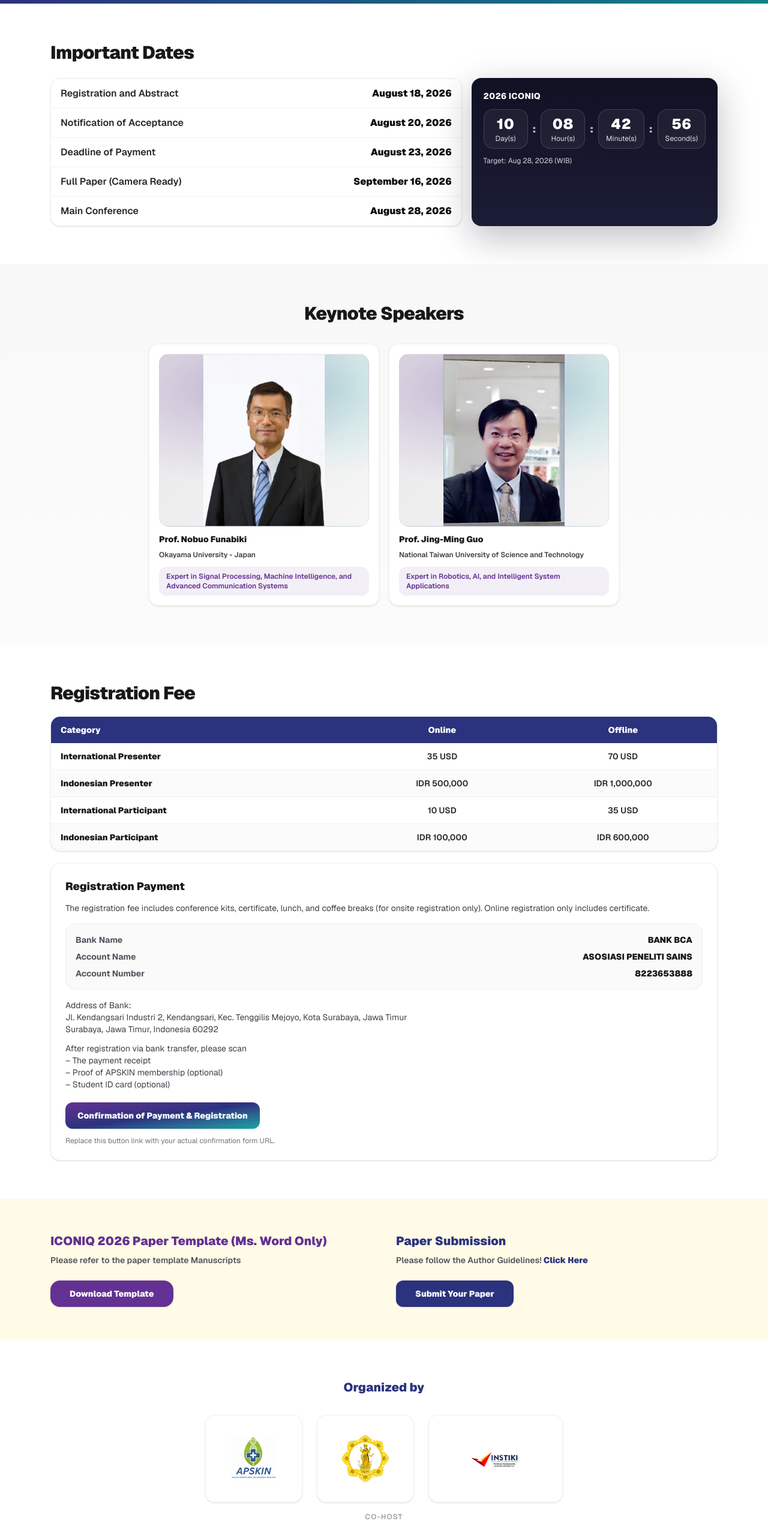
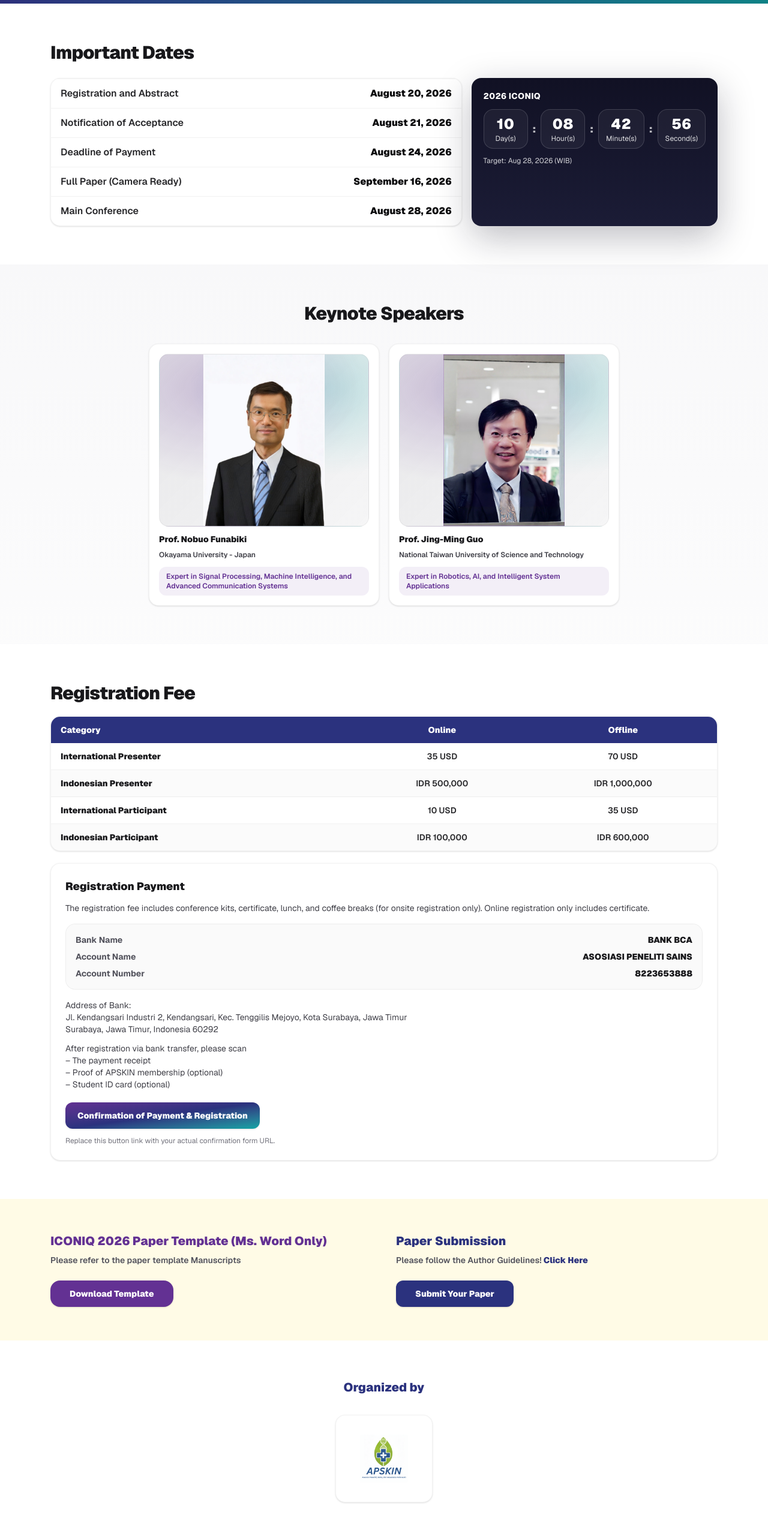
Before and after one commit to helloawuteam-maker/iconic2026, a Next.js app: page / in a window 1280 px wide. Shown: the part 2520-5086 px from the top of the page at 60% size. Built offline with nearby package versions, Linux system fonts and the light colour scheme.

Commit message:
update terbaru

```diff
--- a/app/author-information/page.tsx
+++ b/app/author-information/page.tsx
@@ -93,8 +93,8 @@ export default function AuthorInformationPage() {
           <h3 className="mt-5 text-sm font-black text-zinc-900">Guidelines</h3>
           <p className="mt-2 text-sm text-zinc-700">
             All papers must be submitted electronically through the submission system at{" "}
-            <a className="font-semibold text-[#2b327e] underline" href="https://erscience.com/index.php/iconiq" target="_blank" rel="noopener">
-              https://erscience.com/index.php/iconiq
+            <a className="font-semibold text-[#2b327e] underline" href="https://seminar.apskin.org/index.php/ICONIQ" target="_blank" rel="noopener">
+              https://seminar.apskin.org/index.php/ICONIQ
             </a>
             . To ensure high standards, all contributed papers will be reviewed by three independent reviewers. Reviews are double blind. Based on
             the reviewers’ comments, the Coordinating Scientist will take a decision on the acceptance of the papers. Upon
@@ -128,8 +128,8 @@ export default function AuthorInformationPage() {
           <ul className="mt-4 grid gap-2 pl-5 text-sm text-zinc-700">
             <li className="list-disc">
               All papers must be submitted electronically at{" "}
-              <a className="font-semibold text-[#2b327e] underline" href="https://erscience.com/index.php/iconiq" target="_blank" rel="noopener">
-                https://erscience.com/index.php/iconiq
+              <a className="font-semibold text-[#2b327e] underline" href="https://seminar.apskin.org/index.php/ICONIQ" target="_blank" rel="noopener">
+                https://seminar.apskin.org/index.php/ICONIQ
               </a>
               . It is suggested that you use Firefox or Chrome instead of Internet Explorer.
             </li>
@@ -170,7 +170,7 @@ export default function AuthorInformationPage() {
           <div className="mt-5 flex flex-wrap gap-3">
             <a
               className="inline-flex items-center justify-center rounded-xl bg-[#633193] px-6 py-3 text-sm font-black text-white shadow-[0_14px_34px_rgba(99,49,147,0.25)] hover:bg-[#5a2c86]"
-              href="https://erscience.com/index.php/iconiq"
+              href="https://seminar.apskin.org/index.php/ICONIQ"
               target="_blank"
               rel="noopener"
             >
--- a/app/page.tsx
+++ b/app/page.tsx
@@ -18,9 +18,9 @@ type Speaker = {
 };
 
 const importantDates: DateRow[] = [
-  { label: "Registration and Abstract", value: "August 18, 2026" },
-  { label: "Notification of Acceptance", value: "August 20, 2026" },
-  { label: "Deadline of Payment", value: "August 23, 2026" },
+  { label: "Registration and Abstract", value: "August 20, 2026" },
+  { label: "Notification of Acceptance", value: "August 21, 2026" },
+  { label: "Deadline of Payment", value: "August 24, 2026" },
   { label: "Full Paper (Camera Ready)", value: "September 16, 2026" },
   { label: "Main Conference", value: "August 28, 2026" },
 ];
@@ -202,7 +202,7 @@ export default function Home() {
                 <div className="mt-5 flex flex-wrap justify-center gap-3">
                   <a
                     className="inline-flex items-center justify-center rounded-xl bg-[#633193] px-10 py-3 text-sm font-black text-white shadow-[0_14px_34px_rgba(99,49,147,0.35)] hover:bg-[#5a2c86]"
-                    href="https://erscience.com/index.php/iconiq"
+                    href="https://seminar.apskin.org/index.php/ICONIQ"
                   >
                     Register Now
                   </a>
@@ -477,23 +477,16 @@ export default function Home() {
           <div className="mx-auto w-full max-w-6xl px-5">
             <div className="text-center">
               <h3 className="text-xl font-black text-[#2b327e]">Organized by</h3>
-              <div className="mt-8 flex flex-wrap items-center justify-center gap-6">
-                {[
-                  { src: "/logo/apskin.png", alt: "APSKIN" },
-                  { src: "/logo/uhn.png", alt: "UHN" },
-                  { src: "/logo/ins.png", alt: "INS" },
-                ].map(({ src, alt }) => (
-                  <div key={src} className="flex items-center justify-center rounded-2xl border border-black/5 bg-white px-10 py-8 shadow-sm">
-                    <img
-                      src={src}
-                      alt={alt}
-                      className="h-16 w-auto object-contain sm:h-20"
-                      loading="lazy"
-                    />
-                  </div>
-                ))}
+              <div className="mt-8 flex flex-wrap items-center justify-center gap-10">
+                <div className="flex items-center justify-center rounded-2xl border border-black/5 bg-white px-10 py-8 shadow-sm">
+                  <img
+                    src="/logo/apskin.png"
+                    alt="APSKIN"
+                    className="h-16 w-auto object-contain sm:h-20"
+                    loading="lazy"
+                  />
+                </div>
               </div>
-              <p className="mt-4 text-xs font-semibold text-zinc-400 uppercase tracking-widest">Co-Host</p>
             </div>
           </div>
         </section>
```
